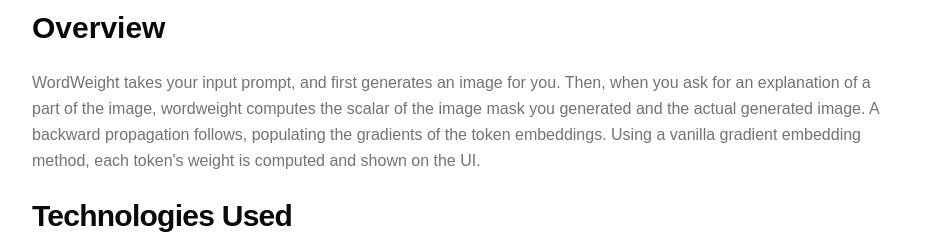
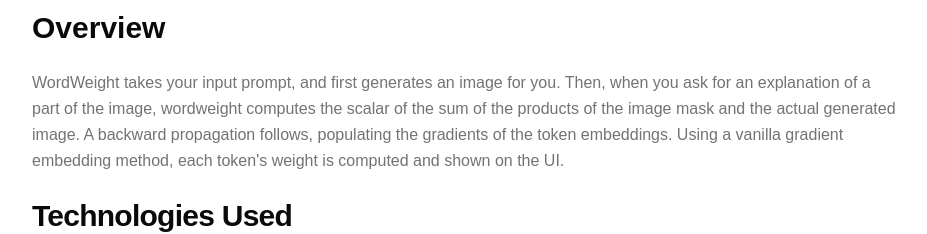
Before and after one commit to shaunak-badani/shaunak-badani.github.io, a Next.js app: page /projects/wordweight in a window 1280 px wide. Shown: the part 790-1024 px from the top of the page, without its empty margins (176-1103 px from the left). Built offline with nearby package versions, Linux system fonts and the light colour scheme.

Commit message:
Fixed wording of project

```diff
--- a/src/app/projects/wordweight/page.tsx
+++ b/src/app/projects/wordweight/page.tsx
@@ -28,7 +28,7 @@
           <h2 className="text-3xl font-semibold">Overview</h2>
           <p className="text-muted-foreground leading-relaxed">
             WordWeight takes your input prompt, and first generates an image for you. Then, when you ask for an explanation of a
-            part of the image, wordweight computes the scalar of the image mask you generated and the actual generated image. A backward
+            part of the image, wordweight computes the scalar of the sum of the products of the image mask and the actual generated image. A backward
             propagation follows, populating the gradients of the token embeddings. Using a vanilla gradient embedding method, each token&apos;s weight
             is computed and shown on the UI.
           </p>
```
